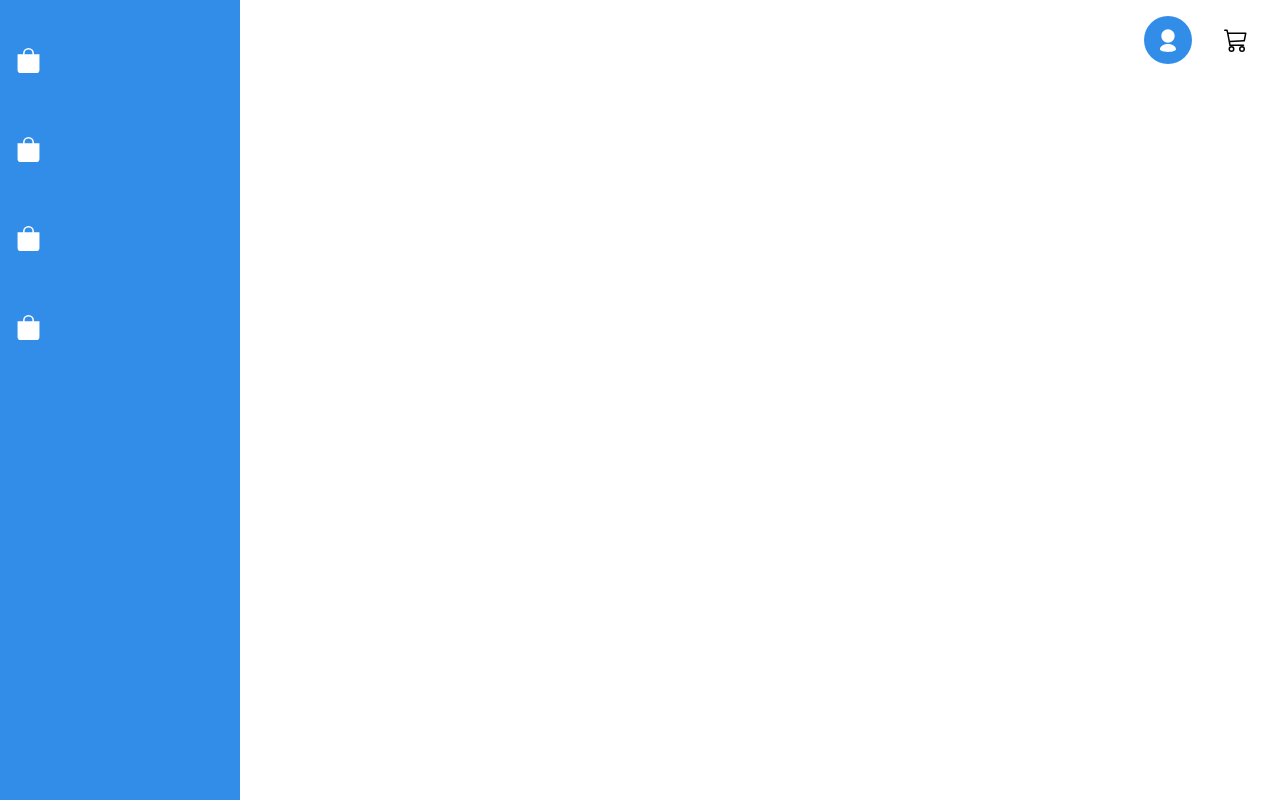
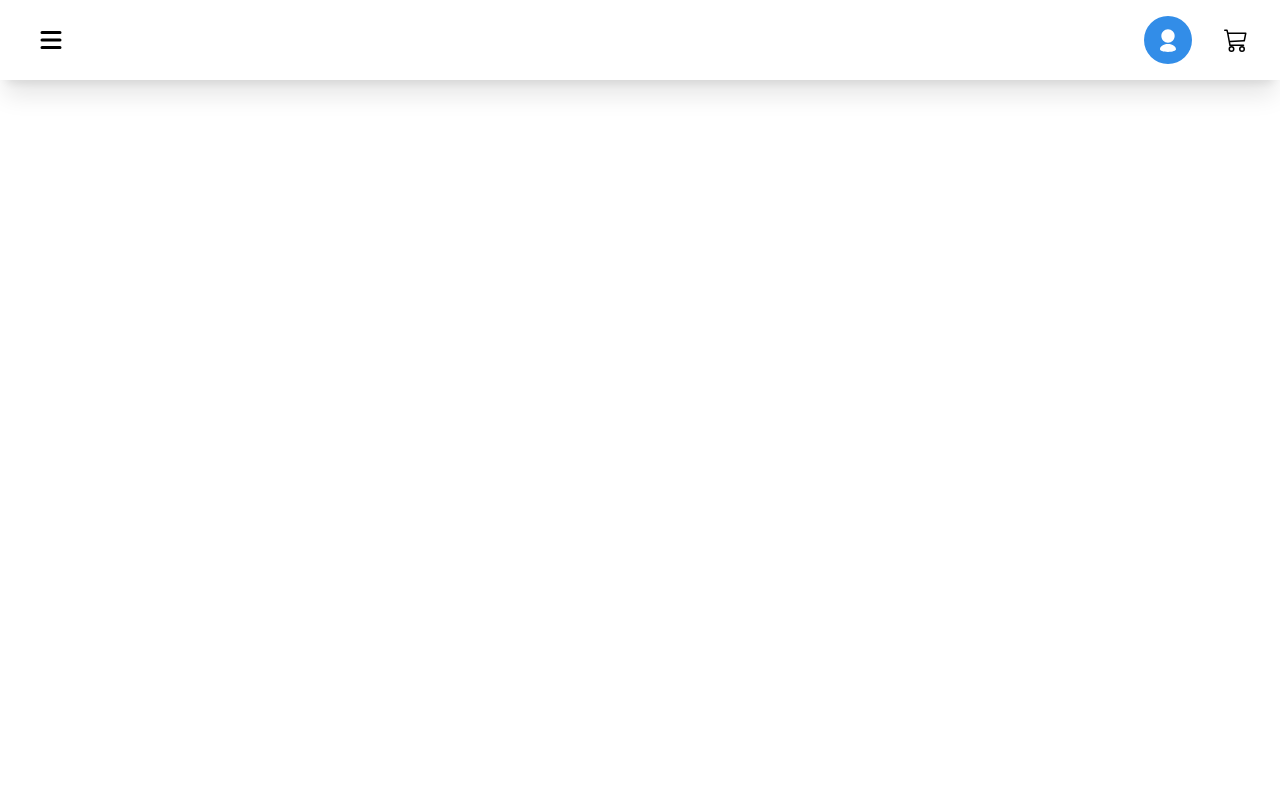
Before and after one commit to Raul26-tech/MyClothes, a React (Vite) app: page / in a window 1280 px wide. Built offline with nearby package versions, Linux system fonts and the light colour scheme.

Commit message:
Finalizando estilização do Menu

```diff
--- a/package.json
+++ b/package.json
@@ -4,9 +4,10 @@
     "version": "0.0.0",
     "type": "module",
     "scripts": {
-        "dev": "vite && json-server db.json -W --port 3333",
+        "dev": "vite",
         "build": "tsc && vite build",
-        "preview": "vite preview"
+        "preview": "vite preview",
+        "server": "json-server db.json -W --port 3333"
     },
     "dependencies": {
         "json-server": "^0.17.2",
--- a/src/components/Header/index.tsx
+++ b/src/components/Header/index.tsx
@@ -1,11 +1,19 @@
-import Menu from '../Menu';
 import { BsCart3 } from 'react-icons/bs';
 import { TiUser } from 'react-icons/ti';
 
-export default function Header() {
+import { HiMenu } from 'react-icons/hi';
+
+interface IHeaderProps {
+    openMenu: () => void;
+}
+
+export default function Header({ openMenu }: IHeaderProps) {
     return (
         <>
-            <header className="w-full h-16 md:h-20 p-3 flex justify-end items-center  fixed">
+            <header className="w-full h-16 md:h-20 p-3 flex justify-end firs items-center fixed shadow-xl">
+                <button className="w-full h-full flex justify-start items-center p-6">
+                    <HiMenu size={30} onClick={openMenu} />
+                </button>
                 <div className="w-full flex justify-end items-center">
                     <div className="h-auto flex justify-end items-center md:p-2 space-x-5">
                         <div className="flex w-[2rem] md:w-12 h-[2rem] md:h-12">
@@ -19,7 +27,6 @@ export default function Header() {
                     </div>
                 </div>
             </header>
-            <Menu />
         </>
     );
 }
--- a/src/components/Layout/index.tsx
+++ b/src/components/Layout/index.tsx
@@ -1,11 +1,21 @@
+import { useCallback, useState } from 'react';
 import Container from '../Container';
 import Header from '../Header';
+import Menu from '../Menu';
 
 export default function Layout() {
+    const [isOpen, setIsOpen] = useState(false);
+
+    const openClose = useCallback(
+        () => setIsOpen((prevState) => !prevState),
+        []
+    );
+
     return (
         <>
             <Container>
-                <Header />
+                <Menu isOpen={isOpen} openClose={openClose} />
+                <Header openMenu={openClose} />
             </Container>
         </>
     );
--- a/src/components/Menu/index.tsx
+++ b/src/components/Menu/index.tsx
@@ -1,7 +1,6 @@
 import { ReactNode } from 'react';
 import { Link } from 'react-router-dom';
-import { BsFillBagFill } from 'react-icons/bs';
-import styles from './styles.module.css';
+import { HiX } from 'react-icons/hi';
 
 interface IItemProps {
     text?: string;
@@ -9,30 +8,49 @@ interface IItemProps {
     children: ReactNode;
 }
 
-export function Item({ children, url, text }: IItemProps) {
+export function Item({ children, url }: IItemProps) {
     return (
-        <div className={styles.item}>
-            <Link to={`${url}`}>{children}</Link>
-            {text && <span>{text}</span>}
+        <Link
+            to={`${url}`}
+            className="flex justify-center items-center space-x-3"
+        >
+            {children}
+        </Link>
+    );
+}
+
+interface IHeaderMenuProps {
+    openClose?: () => void;
+}
+
+function HeaderMenu({ openClose }: IHeaderMenuProps) {
+    return (
+        <div className="w-full h-20 flex justify-end items-center px-2 bg-theme-blue-50">
+            <button
+                onClick={openClose}
+                className="w-full flex justify-end items-end p-6"
+            >
+                <HiX className="text-white" size={30} />
+            </button>
         </div>
     );
 }
 
-export default function Menu() {
+interface IMenuProps {
+    isOpen: boolean;
+    openClose?: () => void;
+}
+
+export default function Menu({ isOpen = false, openClose }: IMenuProps) {
     return (
-        <div className={styles.menu}>
-            <Item url="/" text="Produtos">
-                <BsFillBagFill size={25} className="text-white" />
-            </Item>
-            <Item url="/" text="Produtos">
-                <BsFillBagFill size={25} className="text-white" />
-            </Item>
-            <Item url="/" text="Produtos">
-                <BsFillBagFill size={25} className="text-white" />
-            </Item>
-            <Item url="/" text="Produtos">
-                <BsFillBagFill size={25} className="text-white" />
-            </Item>
-        </div>
+        <>
+            <div
+                className={`w-60 h-screen flex flex-col absolute ${
+                    !isOpen ? '-translate-x-full' : undefined
+                } transition inset-0 z-40 duration-300 ease-out bg-theme-blue-50`}
+            >
+                <HeaderMenu openClose={openClose} />
+            </div>
+        </>
     );
 }
--- a/src/components/Menu/styles.module.css
+++ /dev/null
@@ -1,43 +0,0 @@
-.menu {
-    display: none;
-}
-
-.item {
-    width: 100%;
-    margin: 2rem auto;
-    display: flex;
-    justify-content: center;
-    color: white;
-}
-
-.item span {
-    display: none;
-}
-
-@media (min-width: 700px) {
-    .menu {
-        width: 5rem;
-        height: 100%;
-        background: #328de8;
-        display: flex;
-        flex-direction: column;
-        padding: 1rem;
-        transition: ease-out 0.4s;
-        inset: 0;
-        position: absolute;
-    }
-
-    .menu:hover {
-        width: 15rem;
-        transform: translateX(0%);
-    }
-
-    .name:hover {
-        display: flex;
-        color: aliceblue;
-    }
-
-    .item {
-        display: block;
-    }
-}
```
